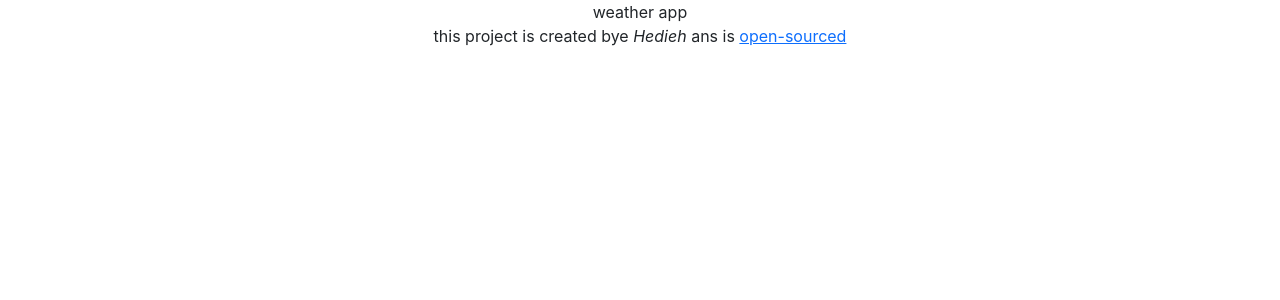
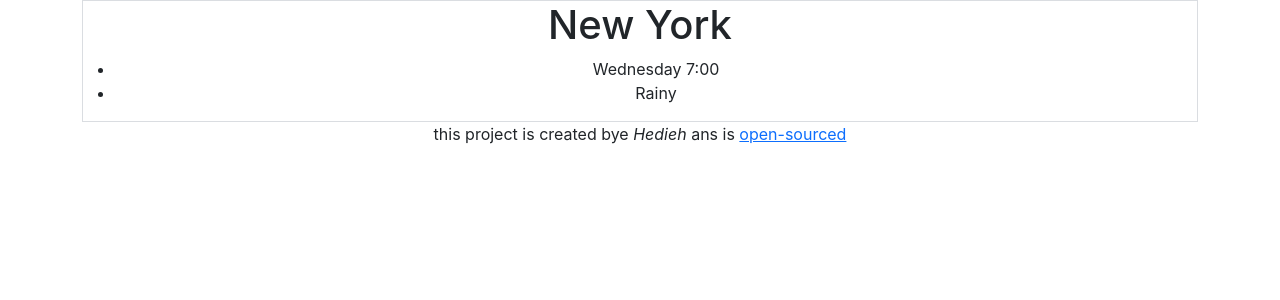
Before and after one commit to Hedi-alz/weather-project-react, a React (Create React App) app: page / in a window 1280 px wide. Shown: the top 300 px of the page. Built offline with nearby package versions, Linux system fonts and the light colour scheme; the HTML template or start-up script is replaced by a standard one.

Commit message:
added border and ul/li to the weather app

```diff
--- a/src/App.js
+++ b/src/App.js
@@ -1,10 +1,11 @@
 import "./App.css";
+import Weather from "./Weather";
 
 export default function App() {
   return (
     <div className="App">
       <div className="container">
-        weather app
+        <Weather />
         <p>
           this project is created bye <em>Hedieh</em> ans is{" "}
           <a
--- /dev/null
+++ b/src/Weather.css
@@ -0,0 +1,3 @@
+.Weather {
+  border: 1px solid #dadde1;
+}
--- /dev/null
+++ b/src/Weather.js
@@ -0,0 +1,14 @@
+import React from "react";
+import "./Weather.css";
+
+export default function Weather() {
+  return (
+    <div className="Weather">
+      <h1>New York</h1>
+      <ul>
+        <li>Wednesday 7:00</li>
+        <li>Rainy</li>
+      </ul>
+    </div>
+  );
+}
```
